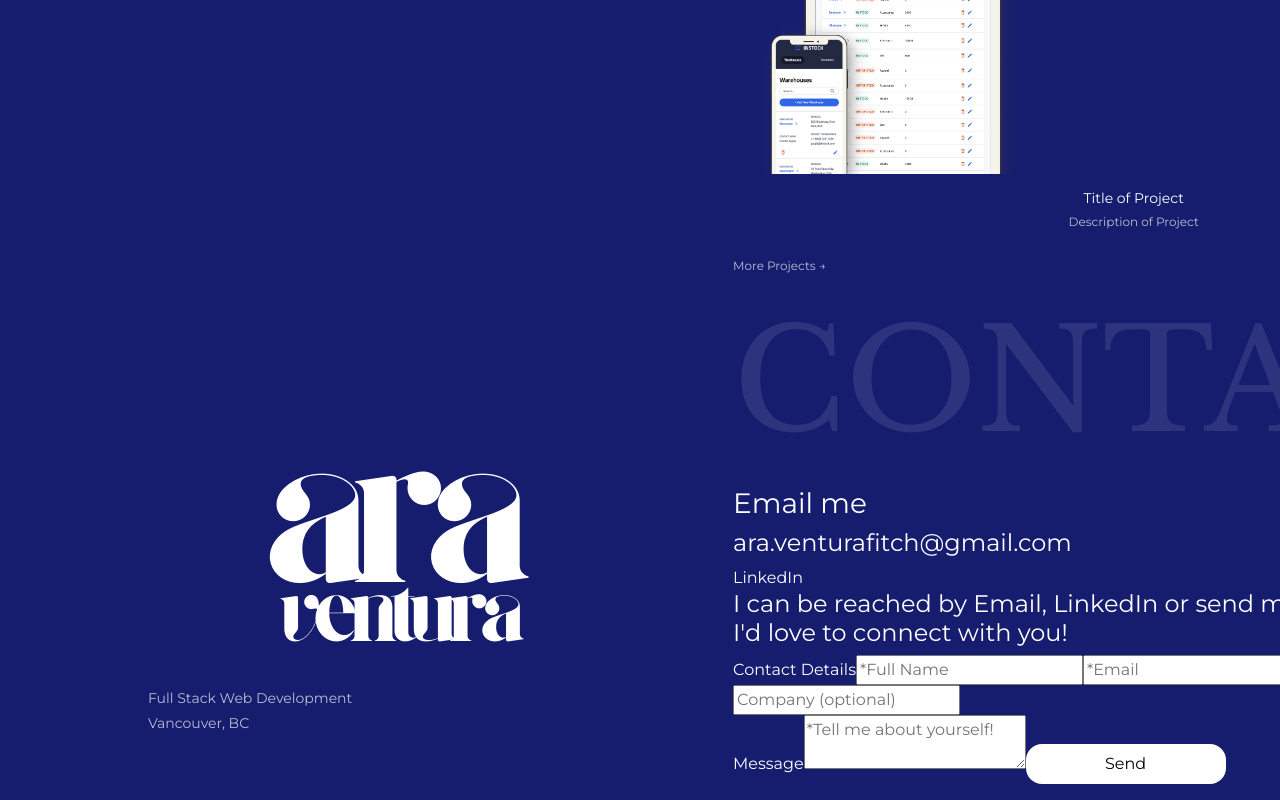
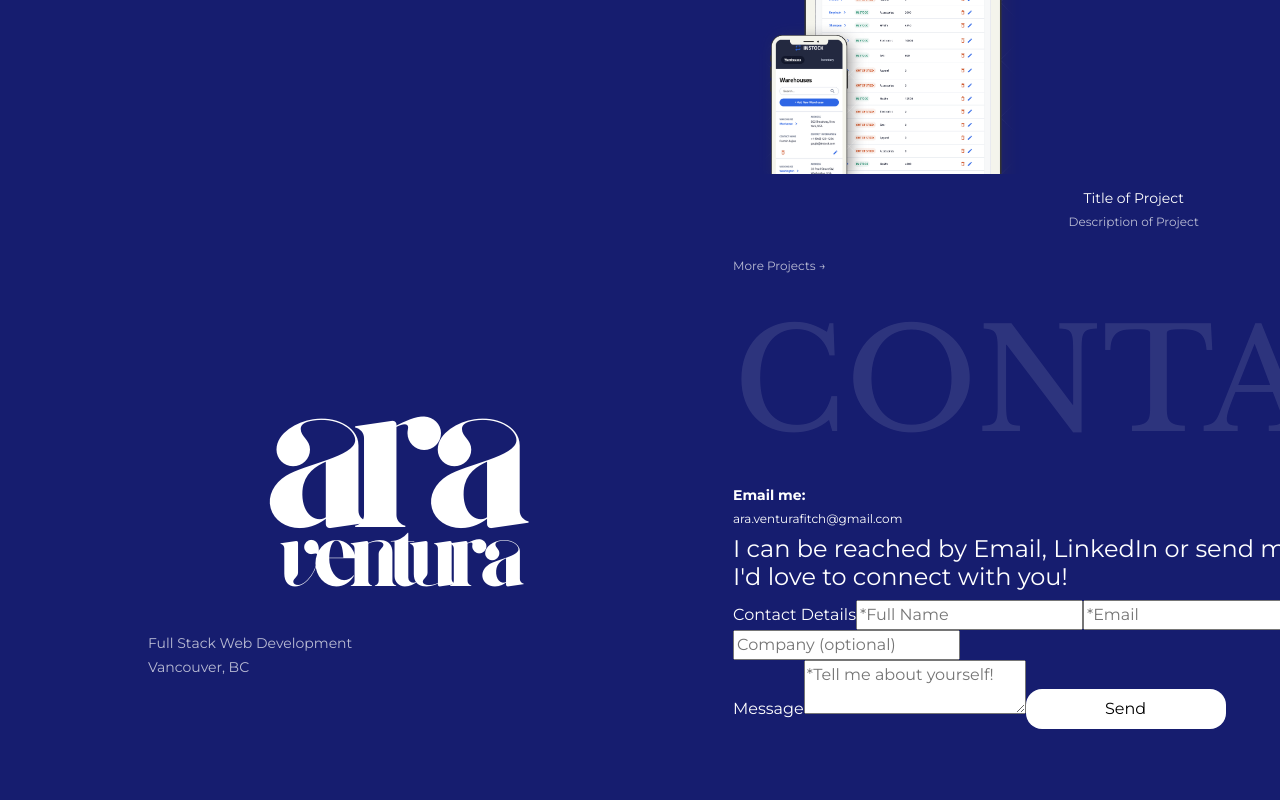
Before and after one commit to Araventura/portfolio-ara-ventura, a React (Vite) app: page / in a window 1280 px wide. Shown: the part 1519-2319 px from the top of the page. After the commit the page ends 2264 px from the top, so only its background shows below. Built offline with nearby package versions, Linux system fonts and the light colour scheme.

Commit message:
add styling and removed linkedin link

```diff
--- a/src/pages/Home/Home.jsx
+++ b/src/pages/Home/Home.jsx
@@ -103,9 +103,8 @@ function Home() {
         <Link to={"/contact"} className="home__bottom-text">
           CONTACT
         </Link>
-        <h3>Email me</h3>
-        <h4>ara.venturafitch@gmail.com</h4>
-        <Link>LinkedIn</Link>
+        <h3 className="home__email">Email me:</h3>
+        <h4 className="home__email-me">ara.venturafitch@gmail.com</h4>
         <h4>
           I can be reached by Email, LinkedIn or send me a message here - I'd
           love to connect with you!
--- a/src/pages/Home/Home.scss
+++ b/src/pages/Home/Home.scss
@@ -180,4 +180,13 @@
       text-align: center;
     }
   }
+
+  &__email {
+    font-size: 14px;
+    font-weight: 700;
+
+    &-me {
+      font-size: 12px;
+    }
+  }
 }
```
